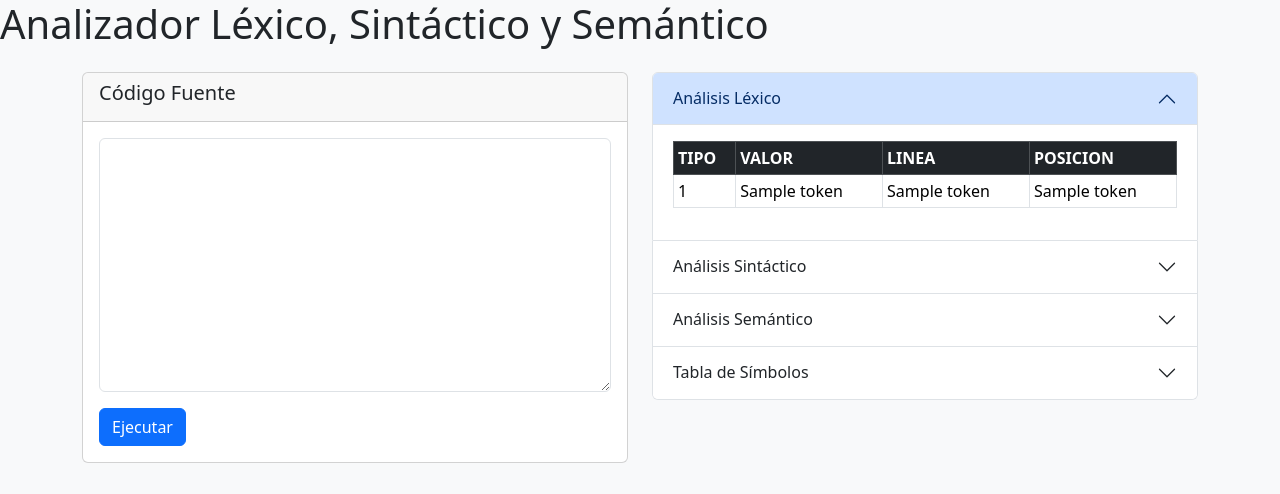
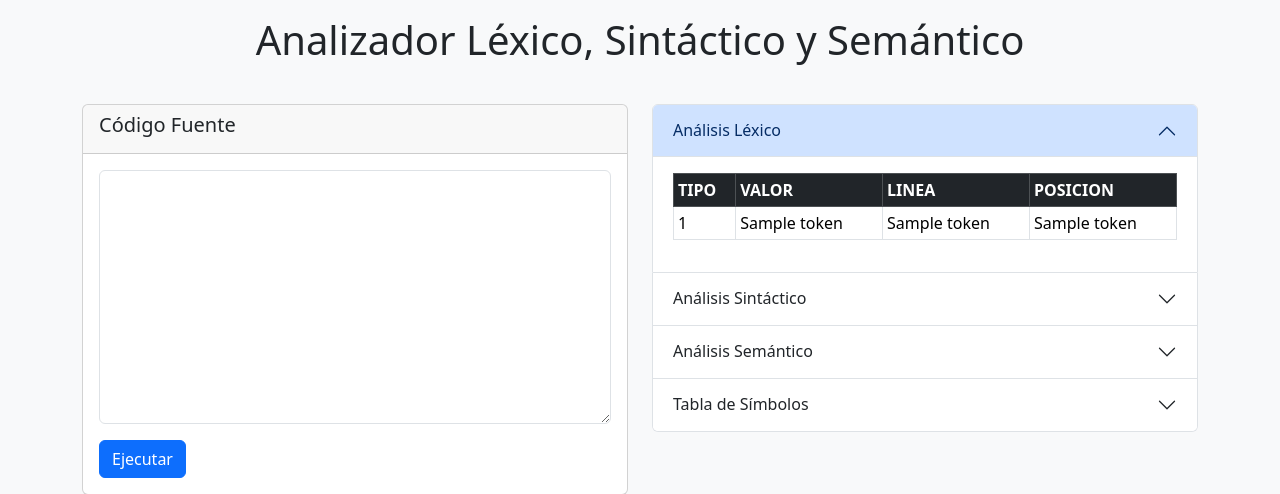
Before and after one commit to carmonabernaldiego/examen_analizador_lexico_sintactico_semantico, a Flask app: template templates/index.html in a window 1280 px wide. Shown: the top 494 px of the page. Run offline with Flask 3, Linux system fonts and the light colour scheme; the template is opened without the code that fills it: most values are stand-ins (such as "Sample title", 1, 10 or a date in 2020); some libraries are stand-ins or nearby versions.

Commit message:
centrado en el titulo y paddings

```diff
--- a/templates/index.html
+++ b/templates/index.html
@@ -44,7 +44,7 @@
     </style>
   </head>
   <body class="bg-light d-flex flex-column min-vh-100">
-    <h1 class="card-title">Analizador Léxico, Sintáctico y Semántico</h5>
+    <h1 class="card-title text-center mt-3 mb-3">Analizador Léxico, Sintáctico y Semántico</h5>
     <div class="container mt-4">
       <div class="row">
         <div class="col-md-6">
```
